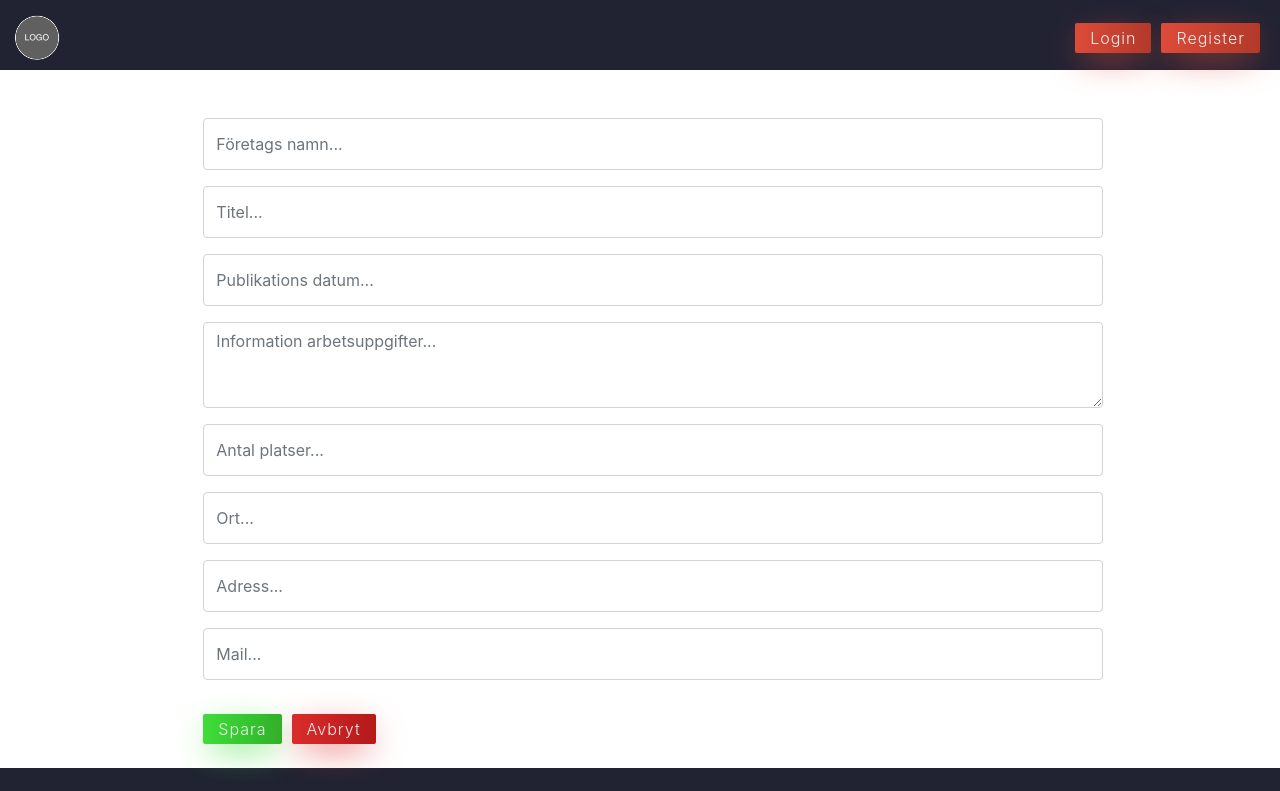
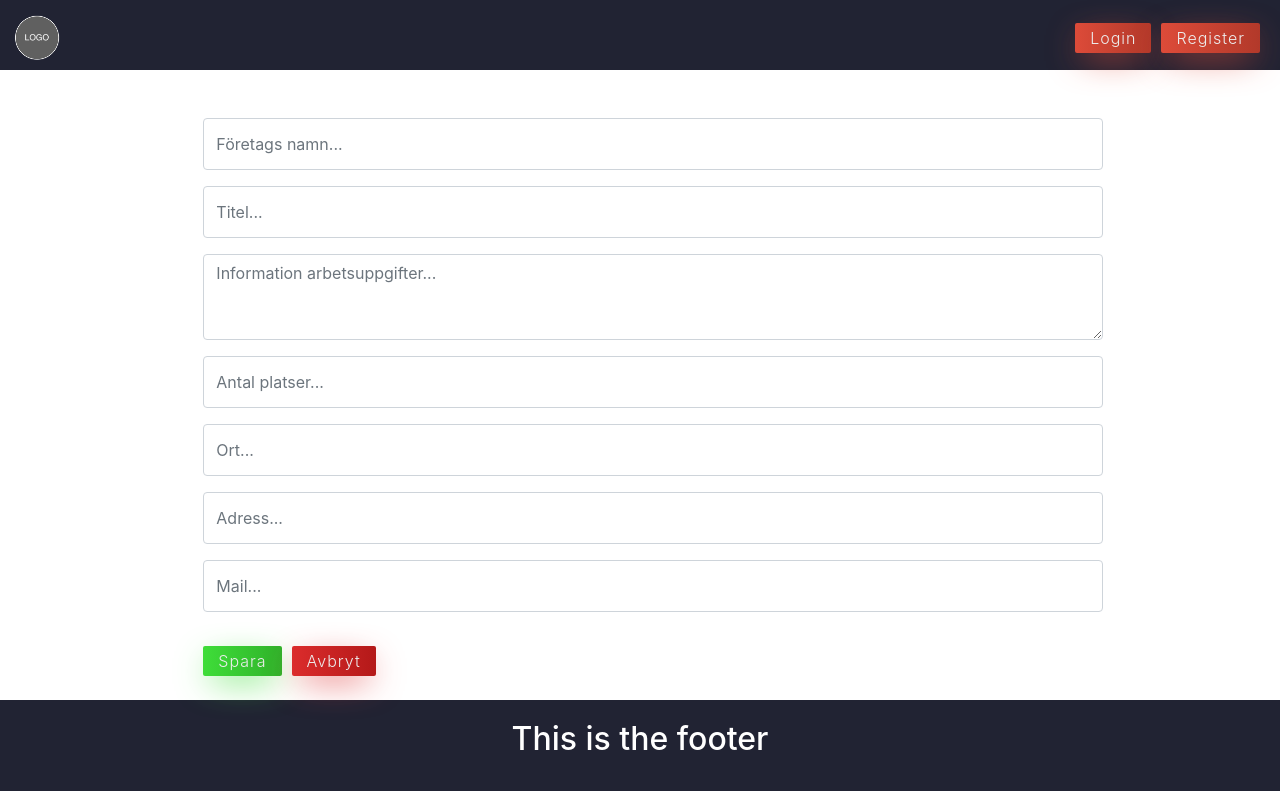
Before and after one commit to KaChr/lead-app, a React (Create React App) app: page /company_listing_edit in a window 1280 px wide. Shown: the top 791 px of the page. Built offline with nearby package versions, Linux system fonts and the light colour scheme.

Commit message:
rm publ date

```diff
--- a/src/users/companyListing/companyListingEdit/CompanyListingEdit.js
+++ b/src/users/companyListing/companyListingEdit/CompanyListingEdit.js
@@ -10,7 +10,6 @@ class CompanyListingEdit extends React.Component {
         this.state = {
             companyName: '',
             title: '',
-            pubDate: '',
             tasks: '',
             internAmount: '',
             city: '',
@@ -34,9 +33,6 @@ class CompanyListingEdit extends React.Component {
         }
         if (this.state.title === '') {
             errorMessages.push('Title is required');
-        }
-        if (this.state.pubDate === '') {
-            errorMessages.push('Published date is required');
         }
         if (this.state.tasks === '') {
             errorMessages.push('Tasks is required');
@@ -82,9 +78,6 @@ class CompanyListingEdit extends React.Component {
                         <div className="form-group">
                             <input onChange={this.onChange} value={this.state.title} type="title" className="form-control" name="title" id="title" placeholder="Titel..." />
                         </div>
-                        <div className="form-group">
-                            <input onChange={this.onChange} value={this.state.pubDate} type="pub" className="form-control" name="pubDate" id="pub" placeholder="Publikations datum..." />
-                        </div>
                         <div>
                             <div className="form-group">
 
```
